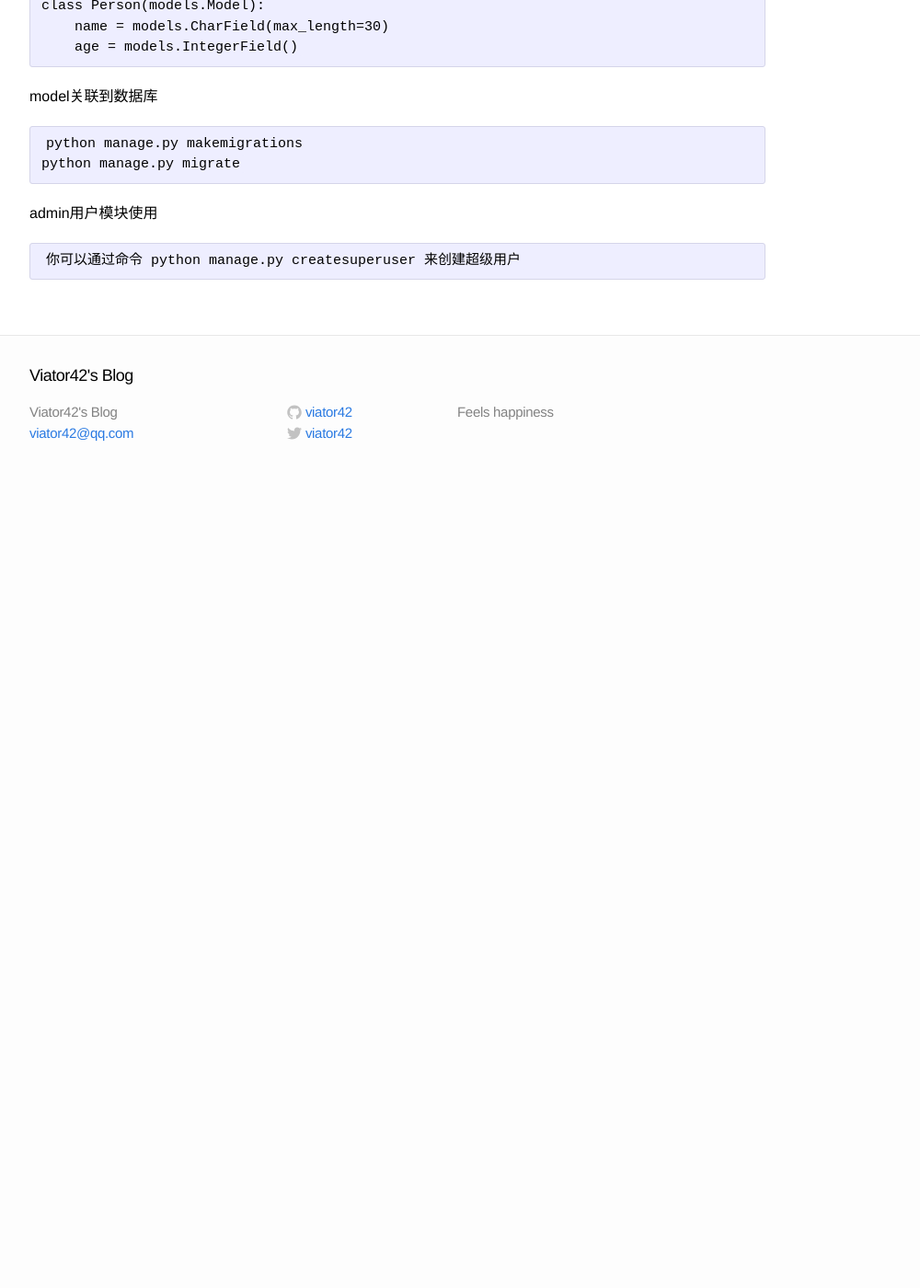
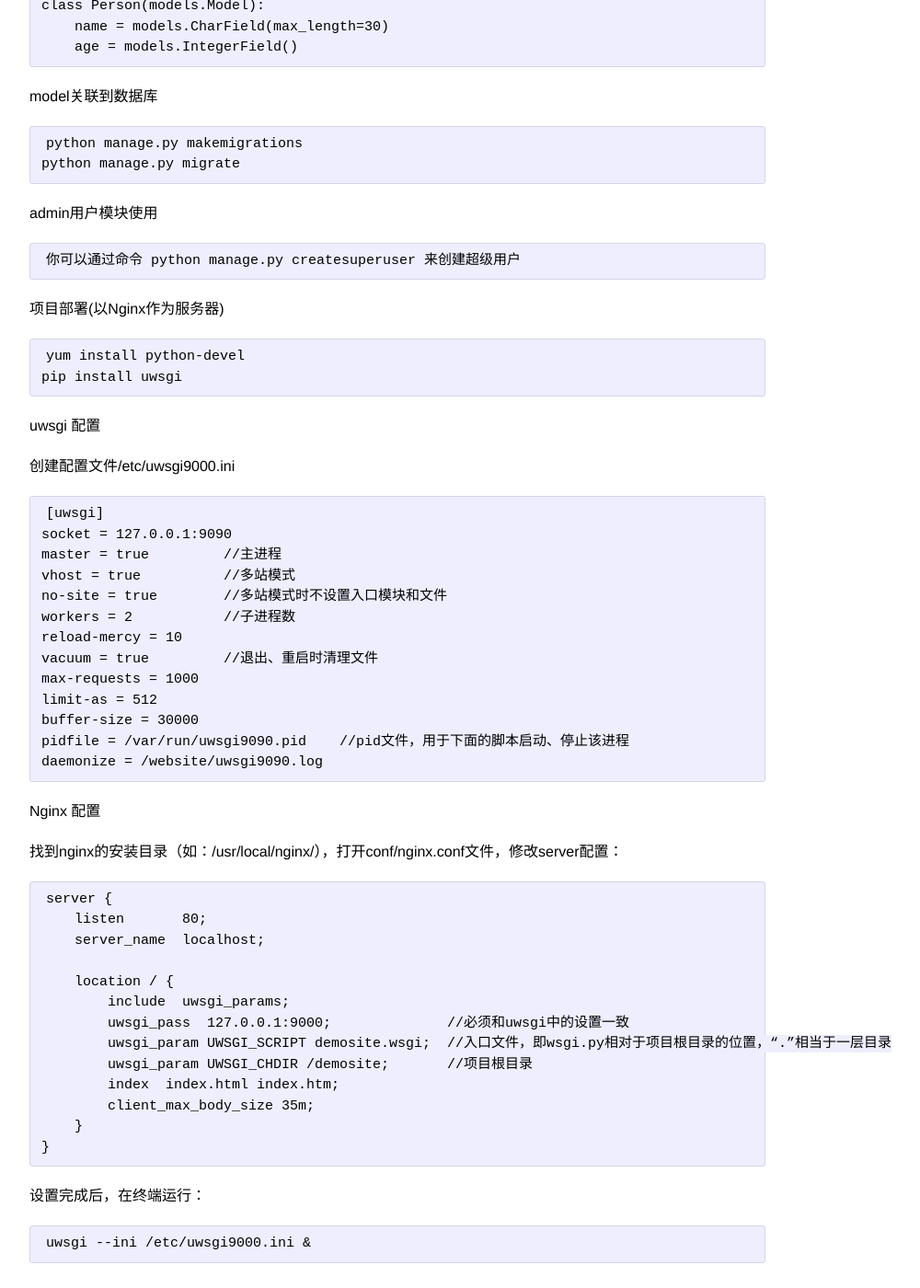
Before and after one commit to viator42/viator42.github.io, a Jekyll site: the page built from _posts/2018-1-27-python-django.markdown, in a window 1280 px wide and 1400 px high, scrolled down 1912 px. Shown: the whole window at 92% size, without its empty margins (208-1208 px from the left). Built offline with Jekyll 4.4.1, drawn with Linux system fonts in a browser that asks for light colours; before the commit the page ends 2439 px from its top, so only the background shows below that.

Commit message:
update django post

```diff
--- a/_posts/2018-1-27-python-django.markdown
+++ b/_posts/2018-1-27-python-django.markdown
@@ -77,3 +77,48 @@ model关联到数据库
 admin用户模块使用
 
     你可以通过命令 python manage.py createsuperuser 来创建超级用户
+
+项目部署(以Nginx作为服务器)
+
+    yum install python-devel
+    pip install uwsgi
+
+uwsgi 配置
+
+创建配置文件/etc/uwsgi9000.ini
+
+    [uwsgi]
+    socket = 127.0.0.1:9090
+    master = true         //主进程
+    vhost = true          //多站模式
+    no-site = true        //多站模式时不设置入口模块和文件
+    workers = 2           //子进程数
+    reload-mercy = 10
+    vacuum = true         //退出、重启时清理文件
+    max-requests = 1000
+    limit-as = 512
+    buffer-size = 30000
+    pidfile = /var/run/uwsgi9090.pid    //pid文件，用于下面的脚本启动、停止该进程
+    daemonize = /website/uwsgi9090.log
+
+Nginx 配置
+
+找到nginx的安装目录（如：/usr/local/nginx/），打开conf/nginx.conf文件，修改server配置：
+
+    server {
+        listen       80;
+        server_name  localhost;
+
+        location / {
+            include  uwsgi_params;
+            uwsgi_pass  127.0.0.1:9000;              //必须和uwsgi中的设置一致
+            uwsgi_param UWSGI_SCRIPT demosite.wsgi;  //入口文件，即wsgi.py相对于项目根目录的位置，“.”相当于一层目录
+            uwsgi_param UWSGI_CHDIR /demosite;       //项目根目录
+            index  index.html index.htm;
+            client_max_body_size 35m;
+        }
+    }
+
+设置完成后，在终端运行：
+
+    uwsgi --ini /etc/uwsgi9000.ini &
```
